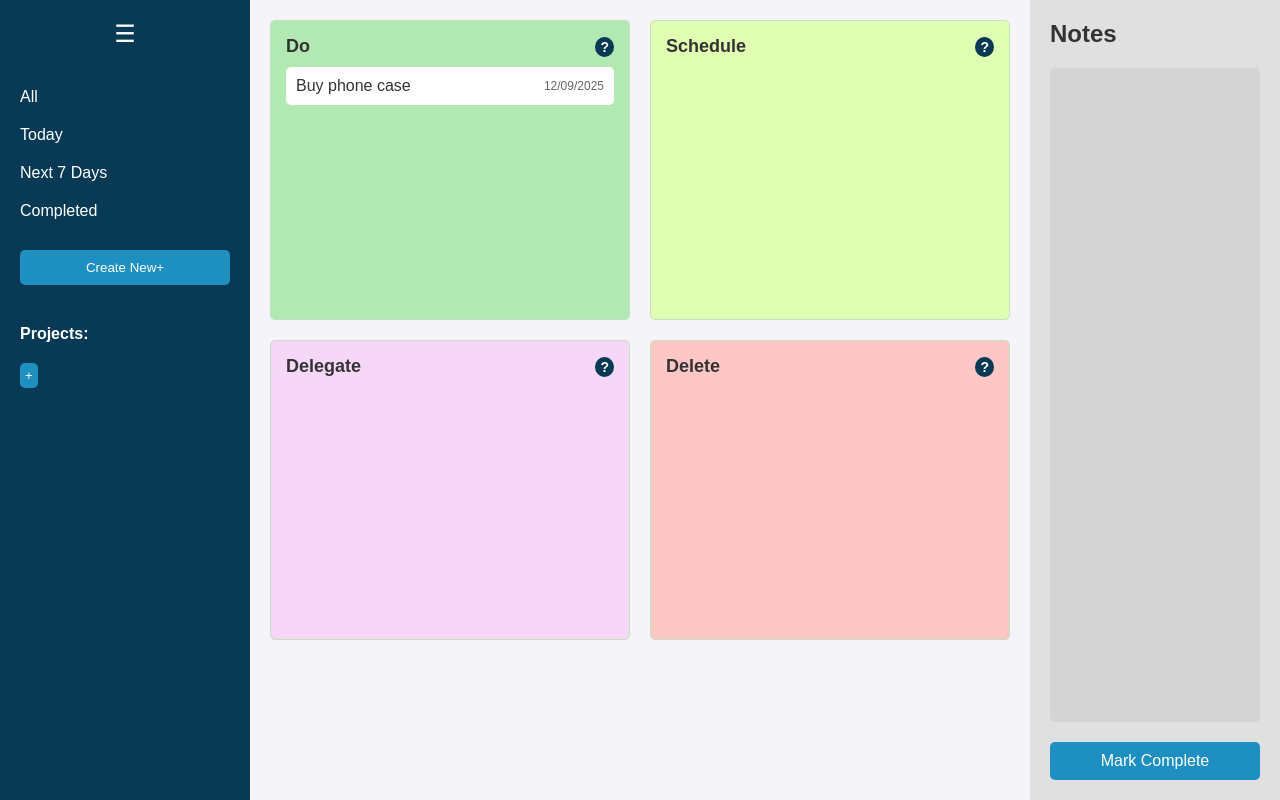
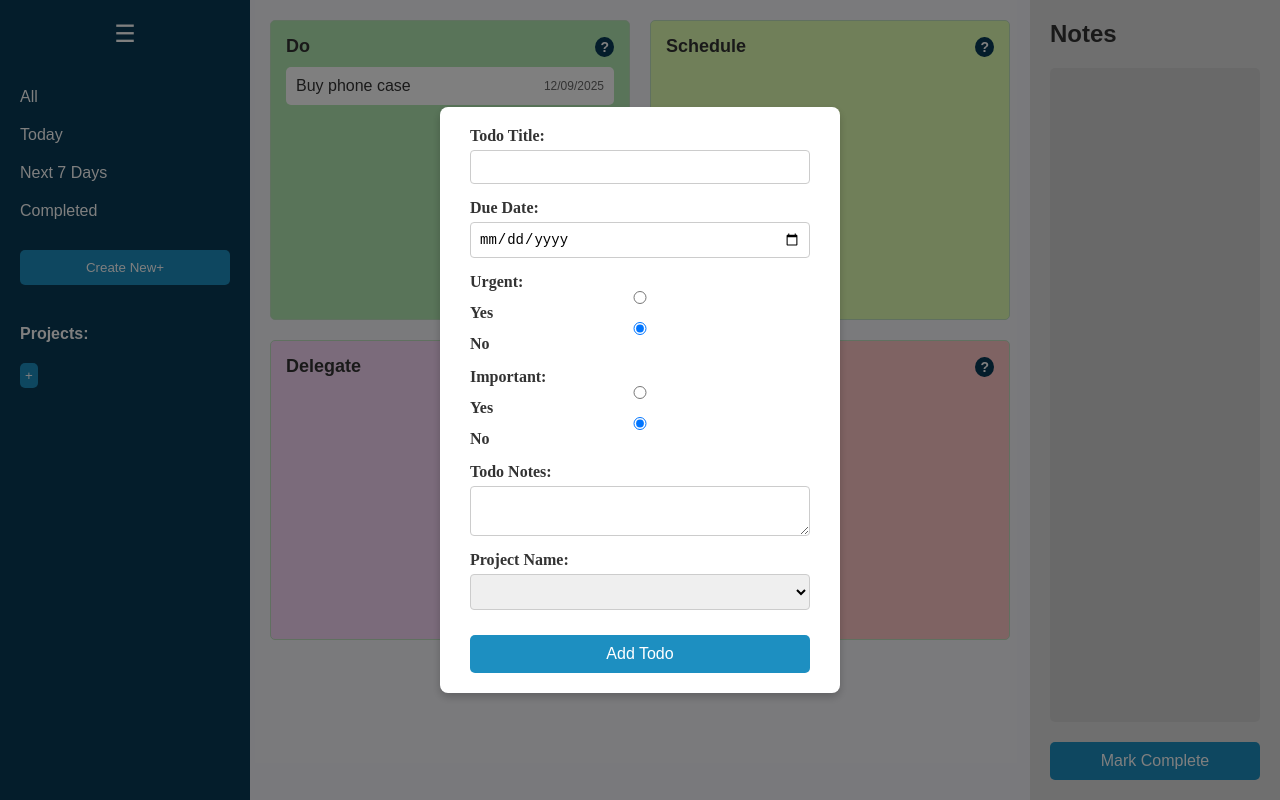
Before and after one commit to Mark-Holding/todo_odin, a website built with webpack: page src/template.html in a window 1280 px wide. Both pictures are taken after a click on the button "Create New+". Built offline with nearby package versions, Linux system fonts and the light colour scheme.

Commit message:
add JS logic to create and store todo objects + added a new todo form for user imput

```diff
--- /dev/null
+++ b/src/form.js
@@ -0,0 +1,76 @@
+// form.js
+
+import createTodo from './createTodo';
+import storage from './storage';
+import projectManager from './project';
+
+const formModule = (() => {
+    const formContainer = document.createElement('div');
+    formContainer.classList.add('form-container');
+    formContainer.style.display = 'none'; // Initially hide the form
+
+    const renderForm = () => {
+        formContainer.innerHTML = `
+            <form id="todo-form">
+                <label>Todo Title: <input type="text" id="todo-title" required></label>
+                <label>Due Date: <input type="date" id="todo-due-date" required></label>
+                <label>Urgent:
+                    <input type="radio" name="urgent" value="true"> Yes
+                    <input type="radio" name="urgent" value="false" checked> No
+                </label>
+                <label>Important:
+                    <input type="radio" name="important" value="true"> Yes
+                    <input type="radio" name="important" value="false" checked> No
+                </label>
+                <label>Todo Notes:
+                    <textarea id="todo-notes"></textarea>
+                </label>
+                <label>Project Name:
+                    <select id="project-name">
+                        ${projectManager.getProjects().map(project => `<option value="${project}">${project}</option>`).join('')}
+                    </select>
+                </label>
+                <button type="submit">Add Todo</button>
+            </form>
+        `;
+        document.body.appendChild(formContainer);
+
+        const form = document.getElementById('todo-form');
+        form.addEventListener('submit', handleFormSubmit);
+    };
+
+    const handleFormSubmit = (event) => {
+        event.preventDefault();
+
+        const title = document.getElementById('todo-title').value;
+        const dueDate = document.getElementById('todo-due-date').value;
+        const isUrgent = document.querySelector('input[name="urgent"]:checked').value === 'true';
+        const isImportant = document.querySelector('input[name="important"]:checked').value === 'true';
+        const notes = document.getElementById('todo-notes').value;
+        const projectName = document.getElementById('project-name').value;
+
+        const newTodo = createTodo(title, dueDate, isUrgent, isImportant, notes, projectName);
+        storage.addTodo(newTodo);
+
+        formContainer.style.display = 'none'; // Hide form after submission
+        form.reset();
+    };
+
+    const showForm = () => {
+        formContainer.style.display = 'flex';
+    };
+
+    // Close the form when clicking outside of it
+    formContainer.addEventListener('click', (event) => {
+        if (event.target === formContainer) {
+            formContainer.style.display = 'none';
+        }
+    });
+
+    // Call renderForm immediately to initialize the form
+    renderForm();
+
+    return { showForm };
+})();
+
+export default formModule;
--- a/src/index.js
+++ b/src/index.js
@@ -1 +1,10 @@
 import './styles.css'
+import formModule from './form';
+
+document.addEventListener('DOMContentLoaded', () => {
+    const createTodoButton = document.querySelector('.create-todo');
+
+    createTodoButton.addEventListener('click', () => {
+        formModule.showForm();
+    });
+});
--- /dev/null
+++ b/src/project.js
@@ -0,0 +1,19 @@
+const PROJECT_STORAGE_KEY = 'projects';
+
+const projectManager = (() => {
+    const getProjects = () => {
+        return JSON.parse(localStorage.getItem(PROJECT_STORAGE_KEY)) || [];
+    };
+
+    const addProject = (projectName) => {
+        const projects = getProjects();
+        if (!projects.includes(projectName)) {
+            projects.push(projectName);
+            localStorage.setItem(PROJECT_STORAGE_KEY, JSON.stringify(projects));
+        }
+    };
+
+    return { getProjects, addProject };
+})();
+
+export default projectManager;
--- /dev/null
+++ b/src/storage.js
@@ -0,0 +1,19 @@
+const STORAGE_KEY = 'todos';
+
+const storage = {
+    saveTodos(todos) {
+        localStorage.setItem(STORAGE_KEY, JSON.stringify(todos));
+    },
+
+    getTodos() {
+        return JSON.parse(localStorage.getItem(STORAGE_KEY)) || [];
+    },
+
+    addTodo(todo) {
+        const todos = this.getTodos();
+        todos.push(todo);
+        this.saveTodos(todos);
+    },
+};
+
+export default storage;
--- a/src/styles.css
+++ b/src/styles.css
@@ -193,3 +193,76 @@
 .todo-list::-webkit-scrollbar-thumb:hover, .todo-details::-webkit-scrollbar-thumb:hover {
     background: #555;
 }
+
+
+/* Form Container (Modal Background) */
+.form-container {
+    display: none; /* Initially hidden */
+    position: fixed;
+    top: 0;
+    left: 0;
+    width: 100vw;
+    height: 100vh;
+    background: rgba(0, 0, 0, 0.5); /* Semi-transparent black background */
+    display: flex;
+    justify-content: center;
+    align-items: center;
+    z-index: 1000; /* Ensure it appears above other elements */
+}
+
+/* Form Styling */
+#todo-form {
+    background-color: #ffffff;
+    padding: 20px 30px;
+    border-radius: 8px;
+    max-width: 400px;
+    width: 100%;
+    box-shadow: 0px 4px 8px rgba(0, 0, 0, 0.2);
+    display: flex;
+    flex-direction: column;
+    gap: 15px;
+}
+
+/* Form Labels */
+#todo-form label {
+    display: flex;
+    flex-direction: column;
+    font-weight: bold;
+    color: #333;
+}
+
+/* Form Inputs */
+#todo-form input[type="text"],
+#todo-form input[type="date"],
+#todo-form textarea,
+#todo-form select {
+    padding: 8px;
+    margin-top: 5px;
+    border: 1px solid #ccc;
+    border-radius: 4px;
+    font-size: 14px;
+}
+
+/* Radio Buttons Inline */
+#todo-form label[for="urgent"],
+#todo-form label[for="important"] {
+    display: flex;
+    align-items: center;
+    gap: 10px;
+}
+
+/* Submit Button */
+#todo-form button[type="submit"] {
+    background-color: #1d8fc1;
+    color: #ffffff;
+    padding: 10px;
+    border: none;
+    border-radius: 5px;
+    font-size: 16px;
+    cursor: pointer;
+    margin-top: 10px;
+}
+
+#todo-form button[type="submit"]:hover {
+    background-color: #166b96;
+}
```
Also changed, not shown: src/display.js (added).
